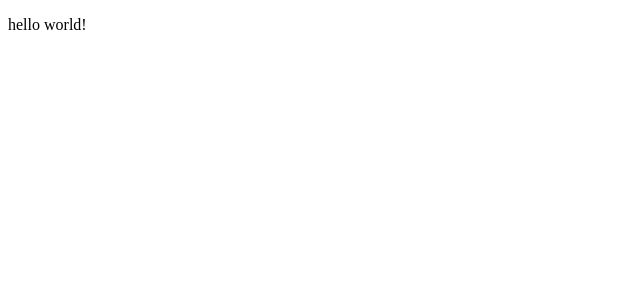
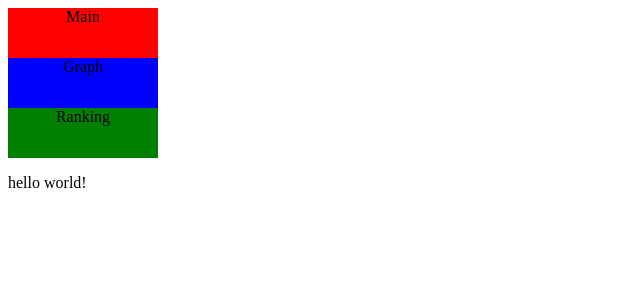
Before and after one commit to molhot/ledger_app, a React (Create React App) app in the folder ledger_app_project/front/: page / in a window 1280 px wide. Shown: the top 300 px of the page, without its empty margins (0-640 px from the left). Built offline with nearby package versions, Linux system fonts and the light colour scheme.

Commit message:
scss adding

```diff
--- a/ledger_app_project/front/package.json
+++ b/ledger_app_project/front/package.json
@@ -10,6 +10,7 @@
     "react-dom": "^18.3.1",
     "react-router-dom": "^6.26.2",
     "react-scripts": "5.0.1",
+    "sass": "^1.79.4",
     "web-vitals": "^2.1.4"
   },
   "scripts": {
--- a/ledger_app_project/front/src/page_src/component/js/header.js
+++ b/ledger_app_project/front/src/page_src/component/js/header.js
@@ -4,13 +4,13 @@
     return (
       <div className="App">
         <header>
-          <div className="header_style.header_main_tag">
+          <div className="header_main_tag">
             Main
           </div>
-          <div className="header_style.header_image_tag">
+          <div className="header_image_tag">
             Graph
           </div>
-          <div className="header_style.header_ranking_tag">
+          <div className="header_ranking_tag">
             Ranking
           </div>
         </header>
--- a/ledger_app_project/front/src/page_src/component/scss/header.scss
+++ b/ledger_app_project/front/src/page_src/component/scss/header.scss
@@ -1,13 +1,21 @@
-.header_style{
-    width: 50px;
-    height: 50px;
-    .header_main_tag{
+.header{
+    text-align: center;
+    &_main_tag{
+        @extend .header;
         background-color: red;
+        width: 150px;
+        height: 50px;
     }
-    .header_image_tag{
+    &_image_tag{
+        @extend .header;
         background-color: blue;
+        width: 150px;
+        height: 50px;
     }
-    .header_ranking_tag{
+    &_ranking_tag{
+        @extend .header;
         background-color: green;
+        width: 150px;
+        height: 50px;
     }
 }
--- a/ledger_app_project/front/src/page_src/ledger_app/js/main.jsx
+++ b/ledger_app_project/front/src/page_src/ledger_app/js/main.jsx
@@ -1,10 +1,14 @@
 import React, { Component } from 'react';
+import Header from "../../component/js/header.js"
 // import ReactDOM from 'react-dom';
 
 class Hello extends Component {
   render() {
     return (
-      <p>hello world!</p>
+      <main>
+        <Header />
+        <p>hello world!</p>
+      </main>
     )
   }
 }
```
Also changed, not shown: 1 other file (tests, documents, lock files or other folders).
